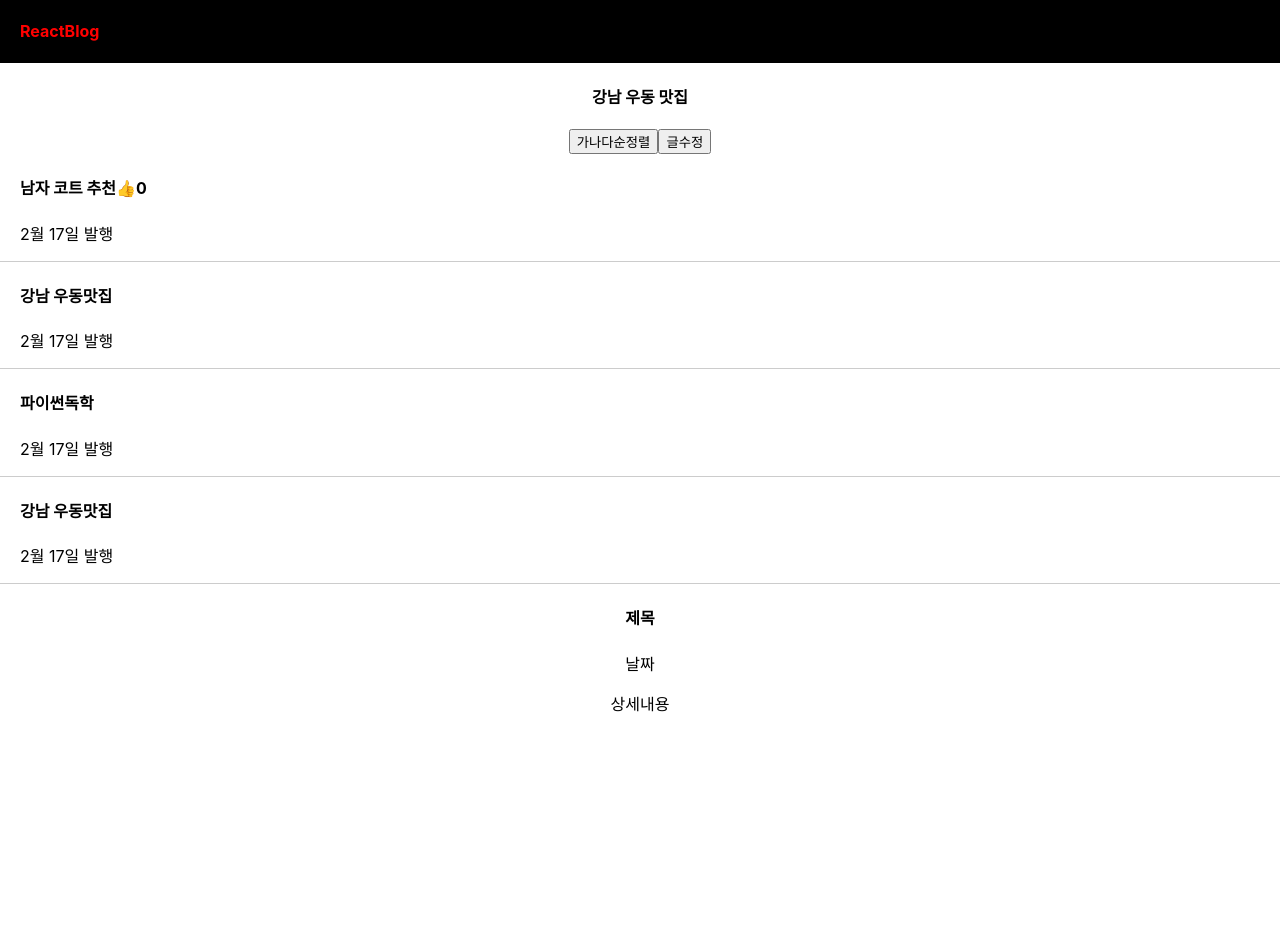
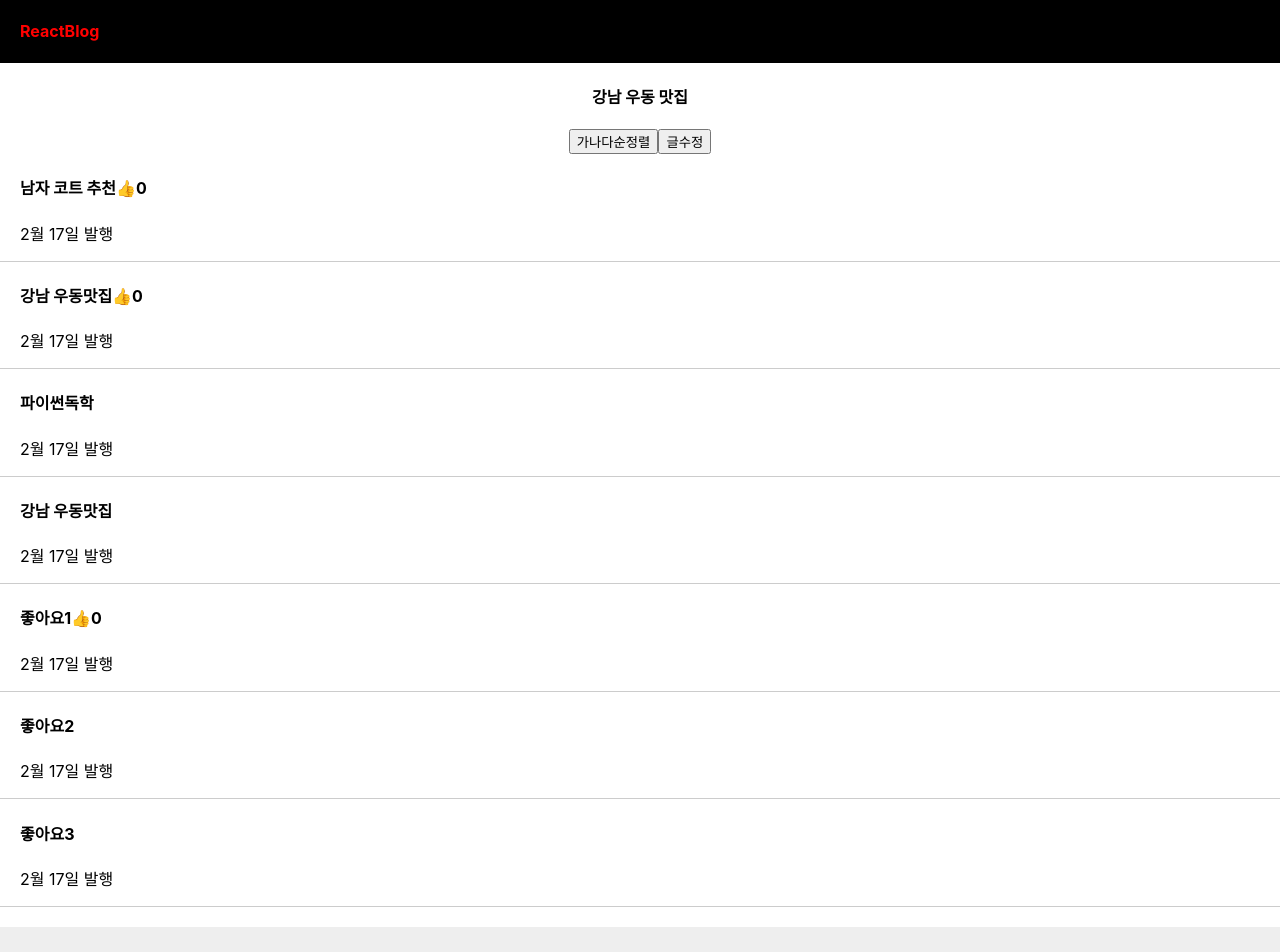
Before and after one commit to Axing00/MY_APP, a React (Create React App) app: page / in a window 1280 px wide. Shown: the top 952 px of the page. Before the commit the page ends 800 px from the top, so only its background shows below. Built offline with nearby package versions, Linux system fonts and the light colour scheme.

Commit message:
+ 컴포넌트 만들기

```diff
--- a/src/App.css
+++ b/src/App.css
@@ -22,6 +22,17 @@ div {
   padding-left: 20px;
   text-align: left;
   border-bottom: 1px solid #ccc;
+}
+
+.thumb_up {
+  cursor: pointer;
+}
+
+.modal {
+  margin-top: 20px;
+  padding: 20px;
+  background-color: #eee;
+  text-align: left;
 }
 
 
--- a/src/App.js
+++ b/src/App.js
@@ -26,6 +26,9 @@ function App() {
     "남자 코트 추천",
     "강남 우동맛집",
     "파이썬독학",
+    "좋아요1",
+    "좋아요2",
+    "좋아요3",
   ]);
   // a 는 state에 보관했던 자료 나옴
   // b 는 state 변경 도와주는 함수
@@ -71,6 +74,7 @@ function App() {
         <h4>
           {글제목[0]}
           <span
+            className="thumb_up"
             onClick={() => {
               따봉변경(따봉 + 1);
             }}
@@ -83,7 +87,18 @@ function App() {
       </div>
 
       <div className="list">
-        <h4>{글제목[1]}</h4>
+        <h4>
+          {글제목[1]}
+          <span
+            className="thumb_up"
+            onClick={() => {
+              따봉변경(따봉 + 1);
+            }}
+          >
+            👍
+          </span>
+          {따봉}
+        </h4>
         <p>2월 17일 발행</p>
         <p></p>
       </div>
@@ -98,11 +113,45 @@ function App() {
         <p>2월 17일 발행</p>
       </div>
 
-      <div className="modal">
-        <h4>제목</h4>
-        <p>날짜</p>
-        <p>상세내용</p>
+      <div className="list">
+        <h4>
+          {글제목[3]}
+          <span
+            className="thumb_up"
+            onClick={() => {
+              따봉변경(따봉 + 1);
+            }}
+          >
+            👍
+          </span>
+          {따봉}
+        </h4>
+        <p>2월 17일 발행</p>
       </div>
+      <div className="list">
+        <h4>{글제목[4]}</h4>
+        <p>2월 17일 발행</p>
+      </div>
+      <div className="list">
+        <h4>{글제목[5]}</h4>
+        <p>2월 17일 발행</p>
+      </div>
+
+      <Modal></Modal>
+    </div>
+  );
+}
+
+let Modal2 = () => {
+  return <div></div>;
+};
+
+function Modal() {
+  return (
+    <div className="modal">
+      <h4>제목</h4>
+      <p>날짜</p>
+      <p>상세내용</p>
     </div>
   );
 }
```
